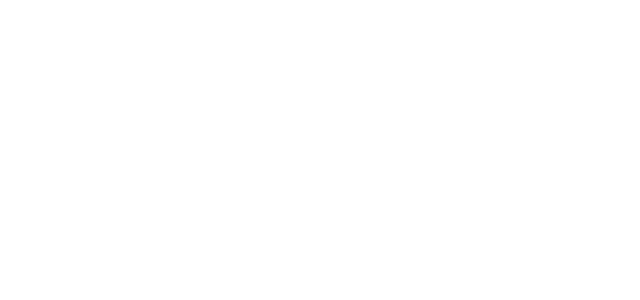
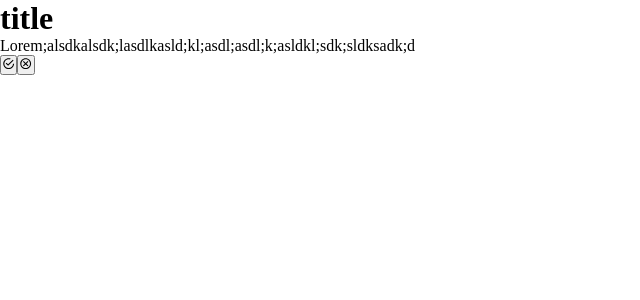
Before and after one commit to Nate-JS/TodoApp, a React (Create React App) app: page / in a window 1280 px wide. Shown: the top 300 px of the page, without its empty margins (0-640 px from the left). Built offline with nearby package versions, Linux system fonts and the light colour scheme.

Commit message:
Develop basic Todo component

```diff
--- a/package.json
+++ b/package.json
@@ -8,6 +8,7 @@
     "@testing-library/user-event": "^12.1.10",
     "react": "^17.0.1",
     "react-dom": "^17.0.1",
+    "react-icons": "^3.11.0",
     "react-scripts": "4.0.0",
     "web-vitals": "^0.2.4"
   },
--- a/src/App.js
+++ b/src/App.js
@@ -1,8 +1,14 @@
 import React from "react";
 import "./App.css";
 
+import TodoList from "./components/TodoList/TodoList";
+
 const App = () => {
-  return <div className="app"></div>;
+  return (
+    <div className="app">
+      <TodoList />
+    </div>
+  );
 };
 
 export default App;
--- a/src/components/Todo/Todo.js
+++ b/src/components/Todo/Todo.js
@@ -1,8 +1,28 @@
-import React from "react";
+import React, { useState } from "react";
 import "./Todo.css";
 
-const Todo = () => {
-  return <div className="todo"></div>;
+import { IoMdCheckmarkCircleOutline, IoMdCloseCircleOutline } from "react-icons/io";
+
+const Todo = ({ id, title, description, deleteMe }) => {
+  const [isCompleted, setIsCompleted] = useState(false);
+
+  return (
+    <div className="todo">
+      <div className="todo__content">
+        <h1 className="todo__title">{title}</h1>
+        <p className="todo__description">{description}</p>
+      </div>
+      <div className="todo__controls">
+        <button className="todo__btn">
+          <IoMdCheckmarkCircleOutline onClick={() => setIsCompleted(!isCompleted)} />
+        </button>
+
+        <button className="todo__btn">
+          <IoMdCloseCircleOutline onClick={() => deleteMe(id)} />
+        </button>
+      </div>
+    </div>
+  );
 };
 
 export default Todo;
--- a/src/components/TodoList/TodoList.js
+++ b/src/components/TodoList/TodoList.js
@@ -1,8 +1,17 @@
-import React from "react";
+import React, { useState } from "react";
 import "./TodoList.css";
 
+import Todo from "../Todo/Todo";
+
 const TodoList = () => {
-  return <div className="todoList"></div>;
+  const [todoContainer, setTodoContainer] = useState([
+    <Todo title={"title"} description={"Lorem;alsdkalsdk;lasdlkasld;kl;asdl;asdl;k;asldkl;sdk;sldksadk;d"} />,
+  ]);
+
+  const addTodo = (title, description) =>
+    setTodoContainer([...todoContainer, <Todo title={title} description={description} />]);
+
+  return <div className="todoList">{todoContainer.map(todo => todo)}</div>;
 };
 
 export default TodoList;
```
Also changed, not shown: 1 other file (tests, documents, lock files or other folders).
